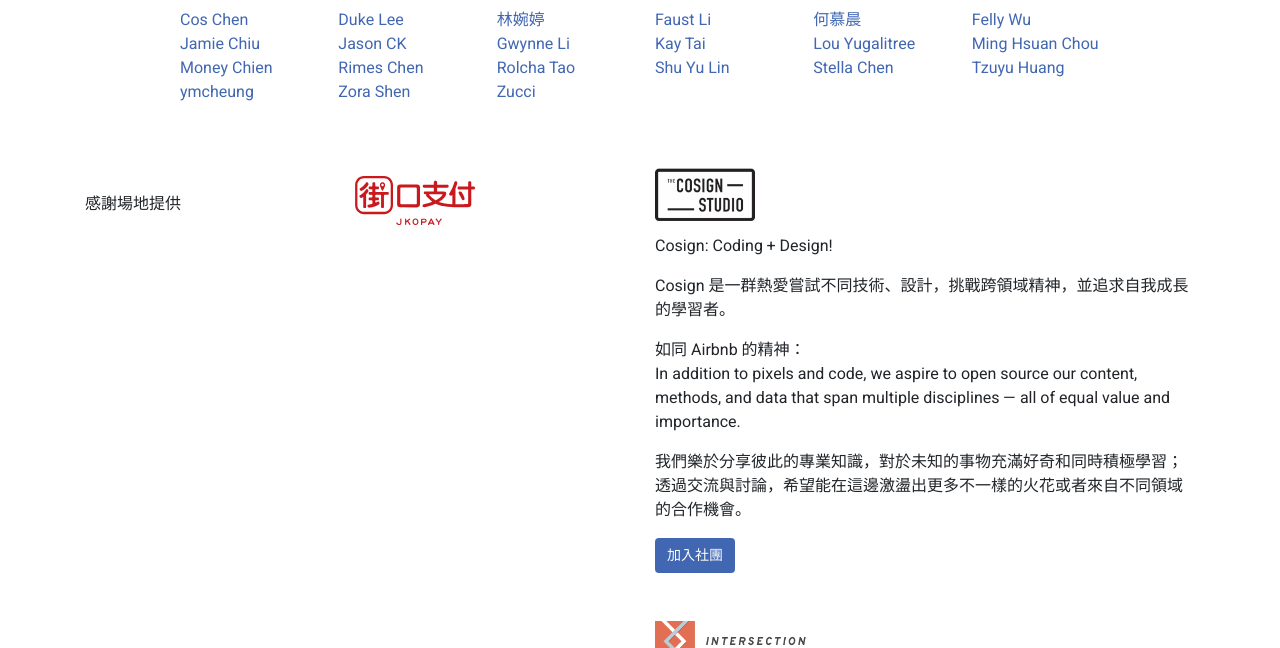
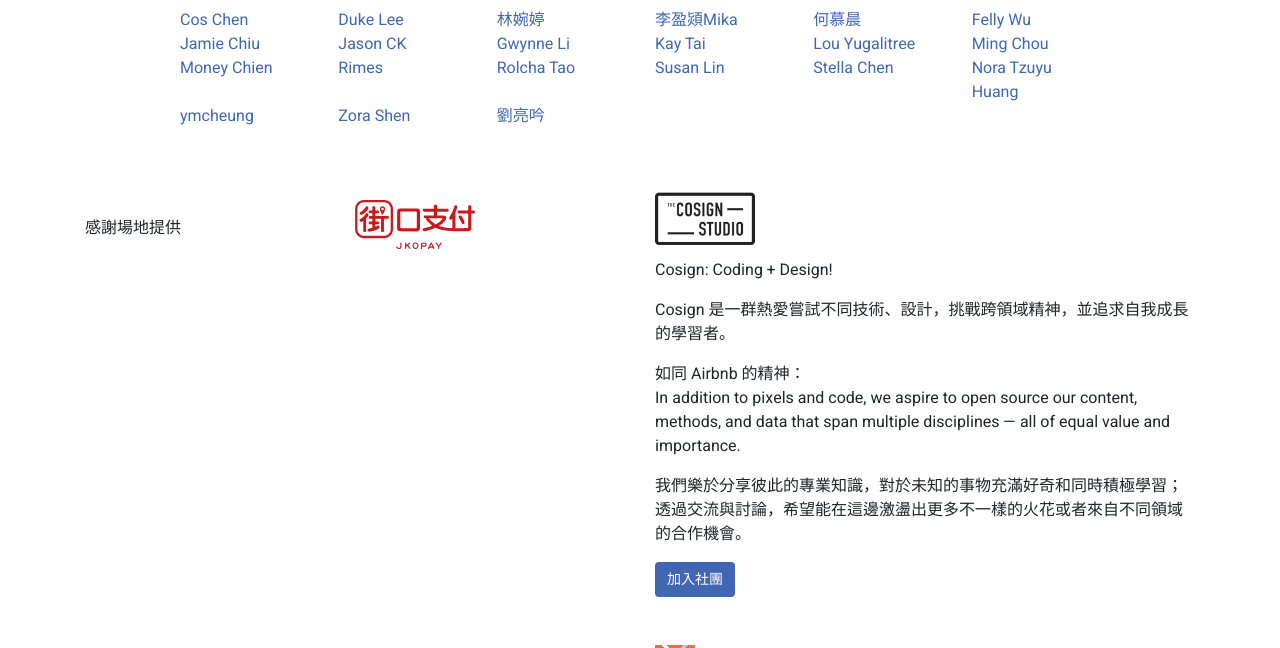
Before and after one commit to thecosignstudio/process, a Jekyll site: the page built from index.md, in a window 1280 px wide and 900 px high, scrolled down 1725 px, cut to the strip 252-900 px from the top of the window. Built offline with Jekyll 4.4.1, drawn with Linux system fonts in a browser that asks for light colours; nearby versions of some CDN libraries.

Commit message:
Update names & links

```diff
--- a/_layouts/home.html
+++ b/_layouts/home.html
@@ -199,19 +199,19 @@
       <div class="col col-sm-10">
         <ul class="home-participants row">
           <li class="home-participant-item col-6 col-sm-3 col-lg-2">
-            <a href="javascript:void(0)" class="home-participant-link" target="_blank">Cos Chen</a>
+            <a href="https://coschen.icu" class="home-participant-link" target="_blank">Cos Chen</a>
           </li>
           <li class="home-participant-item col-6 col-sm-3 col-lg-2">
-            <a href="javascript:void(0)" class="home-participant-link" target="_blank">Duke Lee</a>
+            <a href="https://www.facebook.com/DukeLeeTW" class="home-participant-link" target="_blank">Duke Lee</a>
           </li>
           <li class="home-participant-item col-6 col-sm-3 col-lg-2">
             <a href="javascript:void(0)" class="home-participant-link" target="_blank">林婉婷</a>
           </li>
           <li class="home-participant-item col-6 col-sm-3 col-lg-2">
-            <a href="javascript:void(0)" class="home-participant-link" target="_blank">Faust Li</a>
+            <a href="http://linkedin.com/in/yingchiungli" class="home-participant-link" target="_blank">李盈熲Mika</a>
           </li>
           <li class="home-participant-item col-6 col-sm-3 col-lg-2">
-            <a href="javascript:void(0)" class="home-participant-link" target="_blank">何慕晨</a>
+            <a href="https://www.linkedin.com/in/%25E6%2585%2595%25E6%2599%25A8-%25E4%25BD%2595-532130a2" class="home-participant-link" target="_blank">何慕晨</a>
           </li>
           <li class="home-participant-item col-6 col-sm-3 col-lg-2">
             <a href="javascript:void(0)" class="home-participant-link" target="_blank">Felly Wu</a>
@@ -220,7 +220,7 @@
             <a href="javascript:void(0)" class="home-participant-link" target="_blank">Jamie Chiu</a>
           </li>
           <li class="home-participant-item col-6 col-sm-3 col-lg-2">
-            <a href="javascript:void(0)" class="home-participant-link" target="_blank">Jason CK</a>
+            <a href="https://www.behance.net/JasonCK" class="home-participant-link" target="_blank">Jason CK</a>
           </li>
           <li class="home-participant-item col-6 col-sm-3 col-lg-2">
             <a href="https://www.facebook.com/GwynneLL" class="home-participant-link" target="_blank">Gwynne Li</a>
@@ -232,34 +232,34 @@
             <a href="javascript:void(0)" class="home-participant-link" target="_blank">Lou Yugalitree</a>
           </li>
           <li class="home-participant-item col-6 col-sm-3 col-lg-2">
-            <a href="javascript:void(0)" class="home-participant-link" target="_blank">Ming Hsuan Chou</a>
+            <a href="https://www.facebook.com/shigure0912" class="home-participant-link" target="_blank">Ming Chou</a>
           </li>
           <li class="home-participant-item col-6 col-sm-3 col-lg-2">
             <a href="https://www.facebook.com/profile.php?id=100010171684035" class="home-participant-link" target="_blank">Money Chien</a>
           </li>
           <li class="home-participant-item col-6 col-sm-3 col-lg-2">
-            <a href="javascript:void(0)" class="home-participant-link" target="_blank">Rimes Chen</a>
+            <a href="javascript:void(0)" class="home-participant-link" target="_blank">Rimes</a>
           </li>
           <li class="home-participant-item col-6 col-sm-3 col-lg-2">
             <a href="javascript:void(0)" class="home-participant-link" target="_blank">Rolcha Tao</a>
           </li>
           <li class="home-participant-item col-6 col-sm-3 col-lg-2">
-            <a href="javascript:void(0)" class="home-participant-link" target="_blank">Shu Yu Lin</a>
+            <a href="https://www.linkedin.com/in/shuyulin105/" class="home-participant-link" target="_blank">Susan Lin</a>
           </li>
           <li class="home-participant-item col-6 col-sm-3 col-lg-2">
             <a href="javascript:void(0)" class="home-participant-link" target="_blank">Stella Chen</a>
           </li>
           <li class="home-participant-item col-6 col-sm-3 col-lg-2">
-            <a href="javascript:void(0)" class="home-participant-link" target="_blank">Tzuyu Huang</a>
+            <a href="https://tzuyuh.weebly.com" class="home-participant-link" target="_blank">Nora Tzuyu Huang</a>
           </li>
           <li class="home-participant-item col-6 col-sm-3 col-lg-2">
             <a href="https://www.linkedin.com/in/ymcheungtw" class="home-participant-link" target="_blank">ymcheung</a>
           </li>
           <li class="home-participant-item col-6 col-sm-3 col-lg-2">
-            <a href="javascript:void(0)" class="home-participant-link" target="_blank">Zora Shen</a>
+            <a href="https://www.linkedin.com/in/yanianshen" class="home-participant-link" target="_blank">Zora Shen</a>
           </li>
           <li class="home-participant-item col-6 col-sm-3 col-lg-2">
-            <a href="javascript:void(0)" class="home-participant-link" target="_blank">Zucci</a>
+            <a href="javascript:void(0)" class="home-participant-link" target="_blank">劉亮吟</a>
           </li>
         </ul>
       </div>
```
